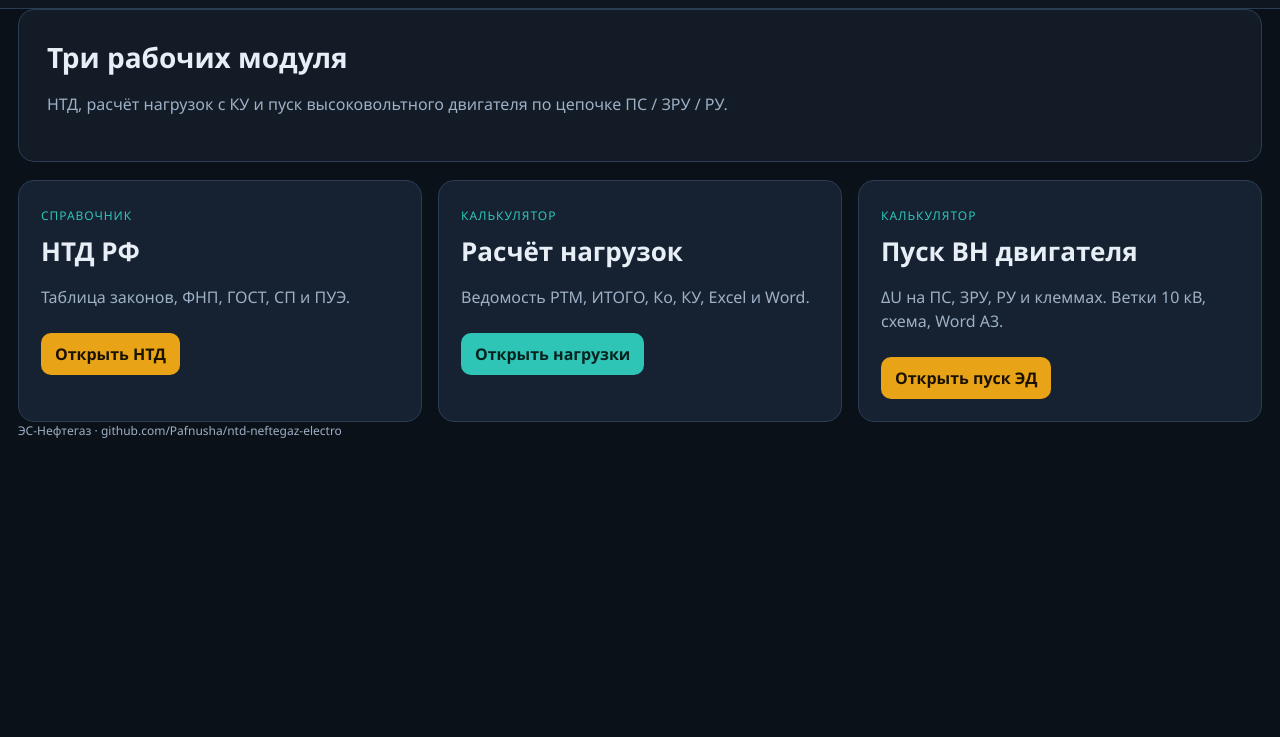
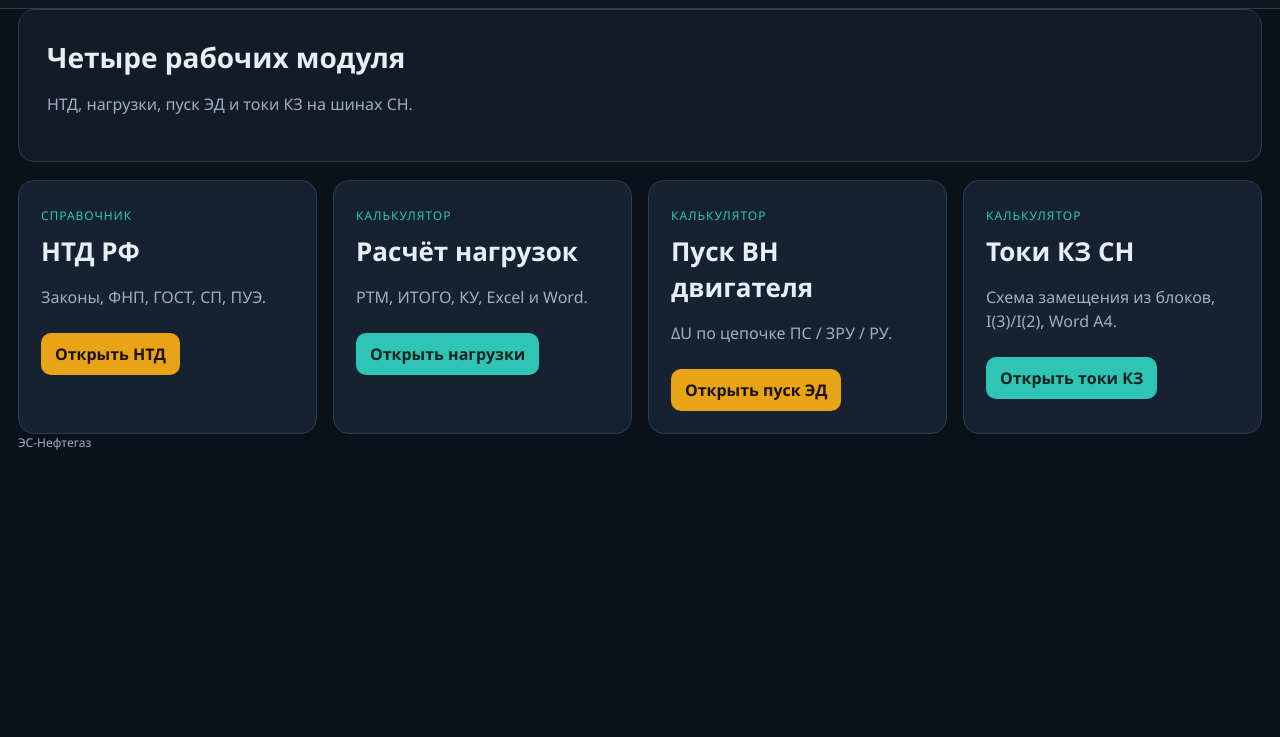
Before and after one commit to Pafnusha/ntd-neftegaz-electro, a plain HTML site: page index.html in a window 1280 px wide. Shown: the part 63-800 px from the top of the page. Drawn offline with Linux system fonts and the light colour scheme.

Commit message:
add short-circuit module to homepage

```diff
--- a/index.html
+++ b/index.html
@@ -21,35 +21,22 @@
         <a class="navlink" href="ntd.html">НТД РФ</a>
         <a class="navlink" href="loads.html">Нагрузки</a>
         <a class="navlink" href="start.html">Пуск ЭД</a>
+        <a class="navlink" href="sc.html">Токи КЗ</a>
       </nav>
     </div>
   </header>
   <main class="wrap">
     <div class="hero">
-      <h2>Три рабочих модуля</h2>
-      <p>НТД, расчёт нагрузок с КУ и пуск высоковольтного двигателя по цепочке ПС / ЗРУ / РУ.</p>
+      <h2>Четыре рабочих модуля</h2>
+      <p>НТД, нагрузки, пуск ЭД и токи КЗ на шинах СН.</p>
     </div>
     <div class="choice-grid">
-      <a class="choice" href="ntd.html">
-        <span class="choice-kicker">Справочник</span>
-        <h3>НТД РФ</h3>
-        <p>Таблица законов, ФНП, ГОСТ, СП и ПУЭ.</p>
-        <span class="choice-btn">Открыть НТД</span>
-      </a>
-      <a class="choice choice-alt" href="loads.html">
-        <span class="choice-kicker">Калькулятор</span>
-        <h3>Расчёт нагрузок</h3>
-        <p>Ведомость РТМ, ИТОГО, Ко, КУ, Excel и Word.</p>
-        <span class="choice-btn">Открыть нагрузки</span>
-      </a>
-      <a class="choice" href="start.html">
-        <span class="choice-kicker">Калькулятор</span>
-        <h3>Пуск ВН двигателя</h3>
-        <p>ΔU на ПС, ЗРУ, РУ и клеммах. Ветки 10 кВ, схема, Word A3.</p>
-        <span class="choice-btn">Открыть пуск ЭД</span>
-      </a>
+      <a class="choice" href="ntd.html"><span class="choice-kicker">Справочник</span><h3>НТД РФ</h3><p>Законы, ФНП, ГОСТ, СП, ПУЭ.</p><span class="choice-btn">Открыть НТД</span></a>
+      <a class="choice choice-alt" href="loads.html"><span class="choice-kicker">Калькулятор</span><h3>Расчёт нагрузок</h3><p>РТМ, ИТОГО, КУ, Excel и Word.</p><span class="choice-btn">Открыть нагрузки</span></a>
+      <a class="choice" href="start.html"><span class="choice-kicker">Калькулятор</span><h3>Пуск ВН двигателя</h3><p>ΔU по цепочке ПС / ЗРУ / РУ.</p><span class="choice-btn">Открыть пуск ЭД</span></a>
+      <a class="choice choice-alt" href="sc.html"><span class="choice-kicker">Калькулятор</span><h3>Токи КЗ СН</h3><p>Схема замещения из блоков, I(3)/I(2), Word A4.</p><span class="choice-btn">Открыть токи КЗ</span></a>
     </div>
   </main>
-  <footer class="wrap">ЭС-Нефтегаз · github.com/Pafnusha/ntd-neftegaz-electro</footer>
+  <footer class="wrap">ЭС-Нефтегаз</footer>
 </body>
 </html>
```
